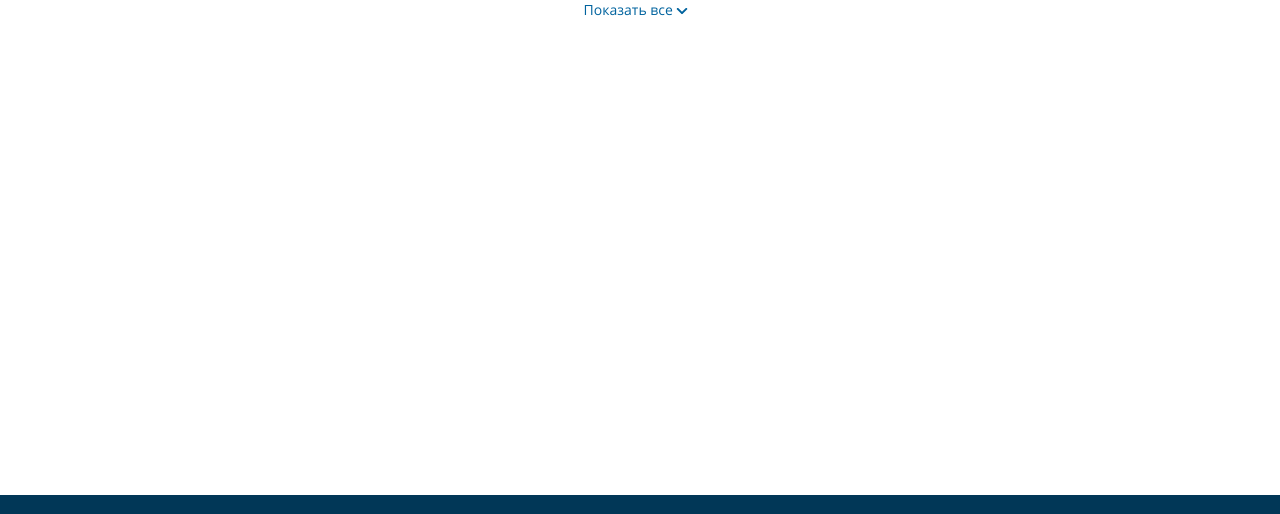
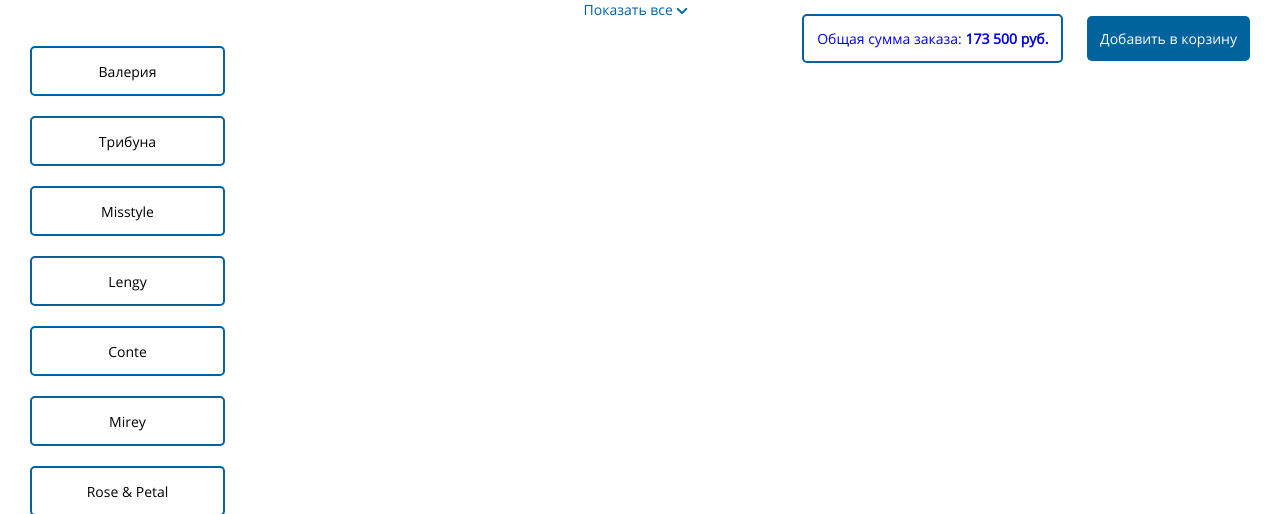
Before and after one commit to RomanZaritskyi/audace, a plain HTML site: page index.html in a window 1280 px wide. Shown: the part 370-884 px from the top of the page. Drawn offline with Linux system fonts and the light colour scheme.

Commit message:
add sidebar

```diff
--- a/index.html
+++ b/index.html
@@ -113,12 +113,71 @@
         </div>
       </div>
     </div>
-
   </header>
 
 
   <div class="wrapper">
-    <main class="main"></main>
+
+    <div class="sum">
+      <div class="container">
+        <div class="sum__inner">
+          <div class="sum__btns">
+
+            <a class="sum__common-btn" href="#">Общая сумма заказа: <span> 173 500 руб.</span></a>
+
+            <a class="sum__add-btn" href="#">Добавить в корзину</a>
+          </div>
+        </div>
+      </div>
+    </div>
+
+    <main class="main">
+      <div class="container">
+        <div class="main__inner">
+          <!-- side bar -->
+          <aside class="aside">
+            <div class="aside__nav">
+              <ul class="aside__nav-list">
+                <li class="aside__nav-list-item"><a href="#">Валерия</a></li>
+                <li class="aside__nav-list-item"><a href="#">Трибуна</a></li>
+                <li class="aside__nav-list-item"><a href="#">Misstyle</a></li>
+                <li class="aside__nav-list-item"><a href="#">Lengy</a></li>
+                <li class="aside__nav-list-item"><a href="#">Conte</a></li>
+                <li class="aside__nav-list-item"><a href="#">Mirey</a></li>
+                <li class="aside__nav-list-item"><a href="#">Rose & Petal</a></li>
+              </ul>
+            </div>
+            <div class="carusel">
+              <div class="photo">
+                <img src="images/main/1.jpg" alt="красивая девушка">
+              </div>
+              <div class="photo">
+                <img src="images/main/2.jpg" alt="носки">
+              </div>
+              <div class="photo">
+                <img src="images/main/3.jpg" alt="красивая девушка">
+              </div>
+              <div class="photo">
+                <img src="images/main/4.jpg" alt="красивая девушка">
+              </div>
+              <div class="photo">
+                <img src="images/main/5.jpg" alt="красивая девушка">
+              </div>
+
+
+            </div>
+          </aside>
+
+          <div class="content">
+
+          </div>
+        </div>
+      </div>
+    </main>
+
+
+
+
 
 
     <footer class="footer">
--- a/scss/_footer.scss
+++ b/scss/_footer.scss
@@ -110,12 +110,14 @@
   .footer__location-item {
     margin-bottom: 20px;
     display: flex;
+    align-items: center;
     .mail {
       background-image: url("../images/footer/footer-mail.svg");
     }
     .point {
       background-image: url("../images/footer/footer-gps.svg");
       padding-right: 20px;
+      height: 22px;
     }
     a {
       color: #fff;
--- a/scss/style.scss
+++ b/scss/style.scss
@@ -5,6 +5,7 @@
 @import "global";
 
 @import "footer";
+@import "main";
 
 .header {
   padding: 15px 0px;
@@ -386,3 +387,77 @@
     background-repeat: no-repeat;
   }
 }
+
+.sum {
+  &__inner {
+    display: flex;
+    justify-content: flex-end;
+  }
+  &__common-btn {
+    padding: 13px;
+    border: 2px solid $accentColor;
+    border-radius: 5px;
+    margin-right: 20px;
+    span {
+      font-weight: 900;
+    }
+  }
+  &__add-btn {
+    background-color: $accentColor;
+    padding: 13px;
+    color: 5px;
+    border-radius: 5px;
+    color: #fff;
+    cursor: pointer;
+    &:hover {
+      background-color: rgba(0, 99, 158, 0.9);
+    }
+  }
+}
+
+// main
+
+.aside {
+  .aside__nav {
+    margin-bottom: 30px;
+  }
+  .aside__nav-list {
+    display: flex;
+    flex-direction: column;
+  }
+}
+
+.aside__nav-list-item {
+  margin-bottom: 20px;
+  &:last-child {
+    margin: 0;
+  }
+
+  a {
+    display: block;
+    width: 195px;
+    height: 50px;
+    line-height: 47px;
+    border: 2px solid $accentColor;
+    text-align: center;
+    border-radius: 5px;
+    color: #000;
+    transition: all 0.1s linear;
+    &:hover {
+      background-color: $accentColor;
+      color: #fff;
+    }
+  }
+}
+
+// carusel
+.carusel {
+  display: flex;
+  flex-direction: column;
+  .photo {
+    width: 196px;
+    img {
+      width: 100%;
+    }
+  }
+}
```
Also changed, not shown: css/style.min.css, images/main/1.jpg (added), images/main/2.jpg (added), images/main/3.jpg (added), images/main/4.jpg (added), images/main/5.jpg (added), scss/_main.scss (added).
